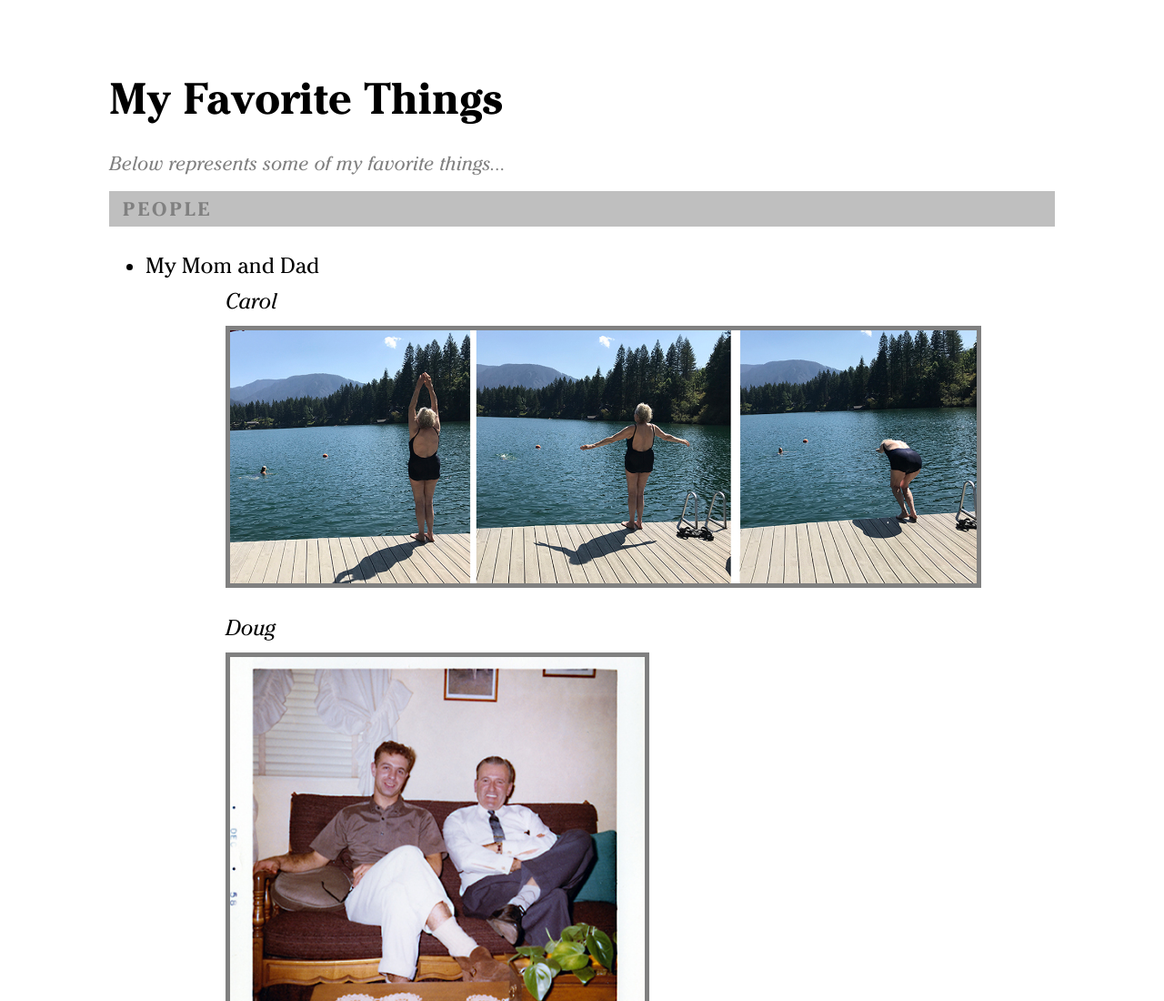
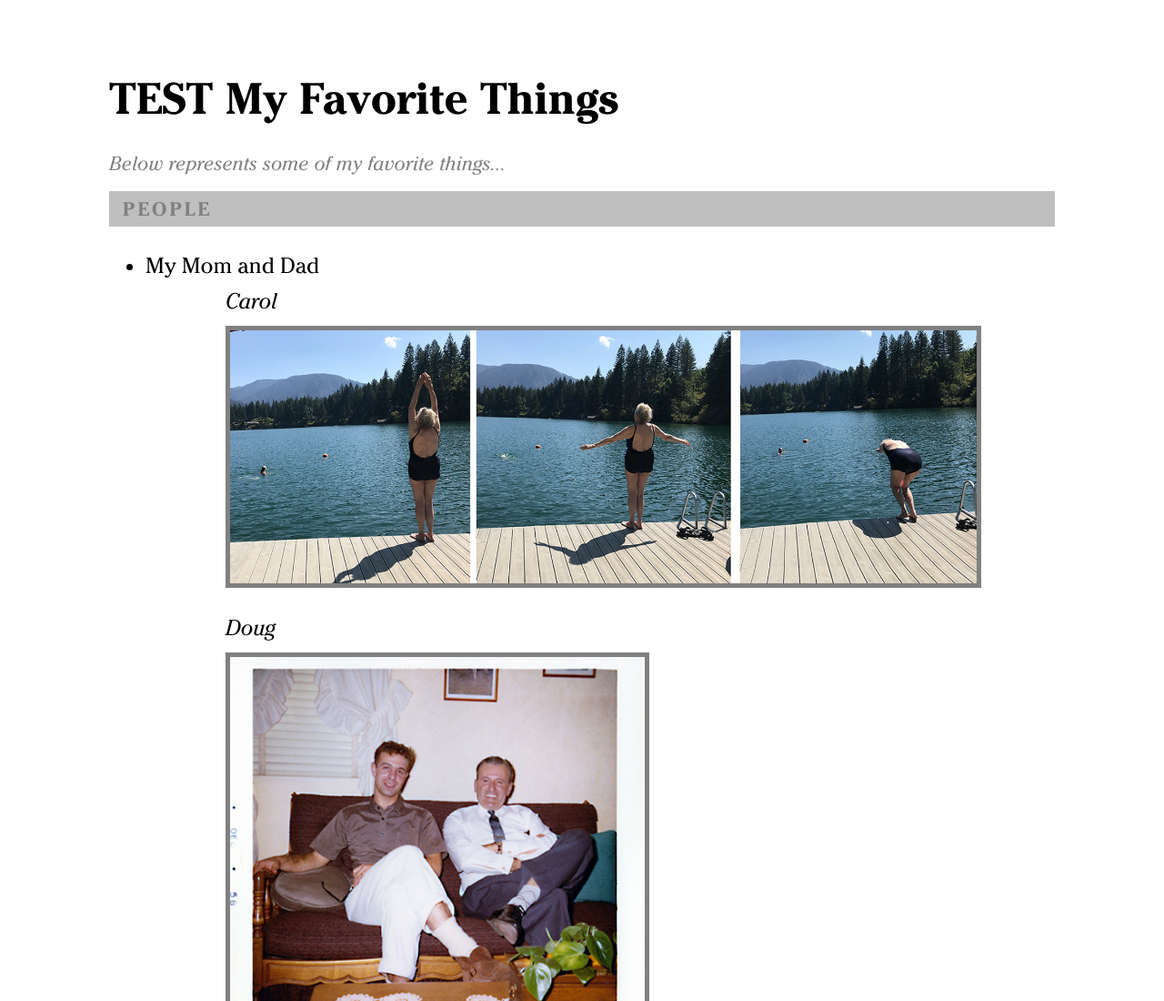
Before and after one commit to rerun1/firstWebpage, a plain HTML site: page index.html in a window 1280 px wide. Shown: the top 1100 px of the page at 91% size. Drawn offline with Linux system fonts and the light colour scheme.

Commit message:
test GitHub Pages proceedure

```diff
--- a/index.html
+++ b/index.html
@@ -13,7 +13,7 @@
     <link href="css/styles.css" rel="stylesheet" charset="utf-8">
   </head>
   <body class="cheltenham cheltenhamBook">
-    <h1>My Favorite Things</h1>
+    <h1>TEST My Favorite Things</h1>
     <h2 class="cheltenhamBookItalic">Below represents some of my favorite things...</h2>
     <h3>People</h3>
     <ul>
```
